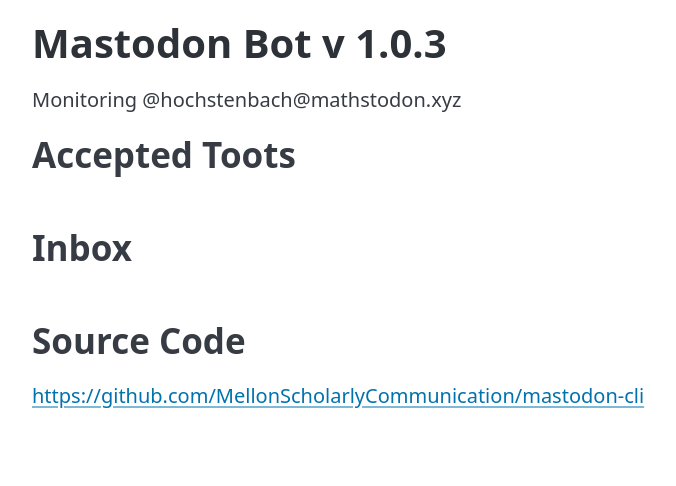
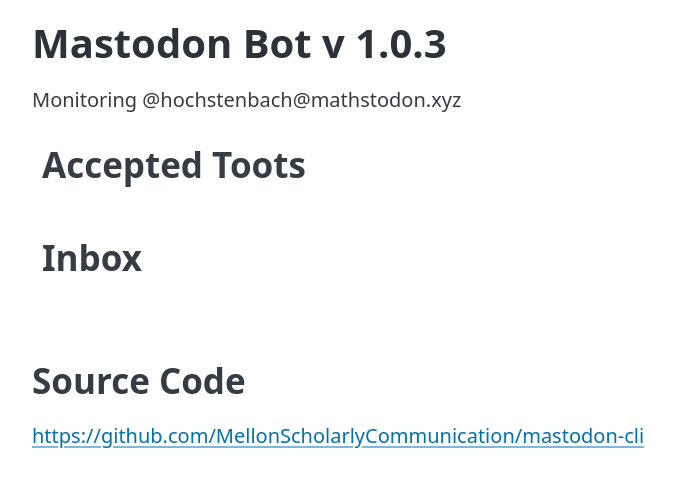
Before and after one commit to MellonScholarlyCommunication/mastodon-bot, a website: page public/index.html in a window 1280 px wide. Shown: the whole page, without its empty margins (8-684 px from the left). Drawn offline with nearby package versions, Linux system fonts and the light colour scheme; no server answers.

Commit message:
Fixing stylesheet

```diff
--- a/public/index.html
+++ b/public/index.html
@@ -4,7 +4,7 @@
         rel="stylesheet"
         href="https://cdn.jsdelivr.net/npm/@picocss/pico@2/css/pico.min.css"
         />
-        <style src="css/main.css"></style>
+        <link href="css/main.css" rel="stylesheet" type="text/css" >
         <script src="https://ajax.googleapis.com/ajax/libs/jquery/3.7.1/jquery.min.js"></script>
         <title>Mastodon Bot</title>
     </head>
```
